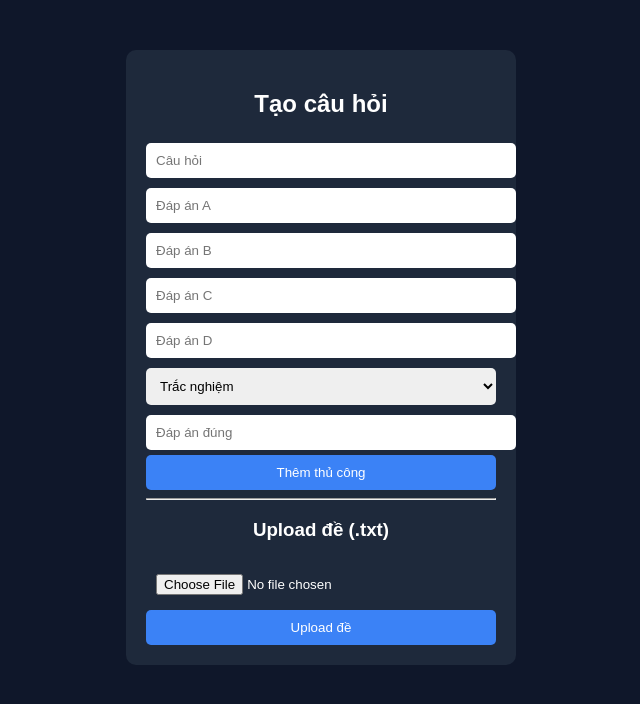
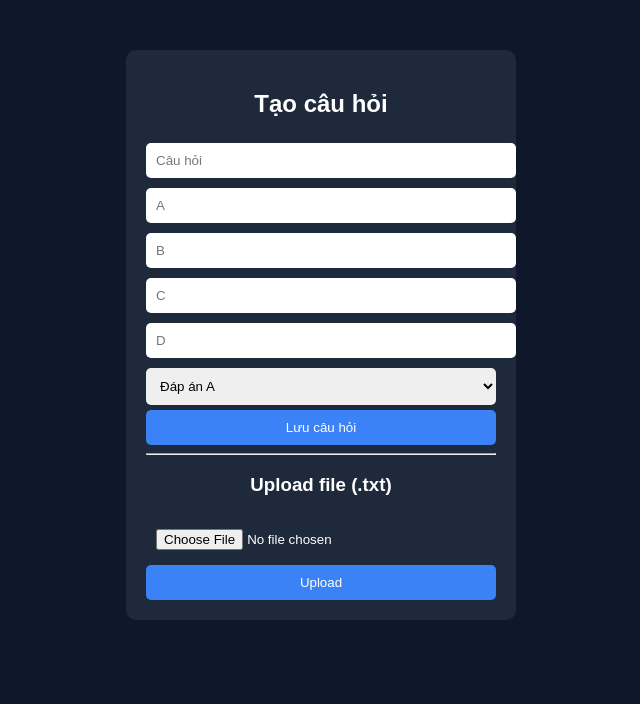
Before and after one commit to zandat11042009-alt/thi-online, a website: page public/create.html in a window 1280 px wide. Shown: the whole page, without its empty margins (319-959 px from the left). Drawn offline with Linux system fonts and the light colour scheme.

Commit message:
Update create.html

```diff
--- a/public/create.html
+++ b/public/create.html
@@ -5,41 +5,16 @@
 <title>Tạo đề</title>
 
 <style>
-body {
-  background: #0f172a;
-  color: white;
-  font-family: Arial;
-  text-align: center;
+body { background:#0f172a; color:white; font-family:Arial; text-align:center; }
+.box { background:#1e293b; padding:20px; margin:50px auto; width:350px; border-radius:10px; }
+input, select {
+  width:100%; padding:10px; margin:5px 0;
+  border:none; border-radius:5px;
 }
-
-.box {
-  background: #1e293b;
-  padding: 20px;
-  width: 350px;
-  margin: 50px auto;
-  border-radius: 10px;
-}
-
-input, select {
-  width: 100%;
-  padding: 10px;
-  margin: 5px 0;
-  border: none;
-  border-radius: 5px;
-}
-
 button {
-  width: 100%;
-  padding: 10px;
-  background: #3b82f6;
-  color: white;
-  border: none;
-  border-radius: 5px;
-  cursor: pointer;
-}
-
-button:hover {
-  background: #2563eb;
+  width:100%; padding:10px;
+  background:#3b82f6; color:white;
+  border:none; border-radius:5px;
 }
 </style>
 </head>
@@ -47,130 +22,94 @@ button:hover {
 <body>
 
 <div class="box">
-  <h2>Tạo câu hỏi</h2>
+<h2>Tạo câu hỏi</h2>
 
-  <input id="question" placeholder="Câu hỏi">
+<input id="q" placeholder="Câu hỏi">
+<input id="a" placeholder="A">
+<input id="b" placeholder="B">
+<input id="c" placeholder="C">
+<input id="d" placeholder="D">
 
-  <input id="a" placeholder="Đáp án A">
-  <input id="b" placeholder="Đáp án B">
-  <input id="c" placeholder="Đáp án C">
-  <input id="d" placeholder="Đáp án D">
+<select id="correct">
+  <option value="A">Đáp án A</option>
+  <option value="B">Đáp án B</option>
+  <option value="C">Đáp án C</option>
+  <option value="D">Đáp án D</option>
+</select>
 
-  <select id="type">
-    <option value="single">Trắc nghiệm</option>
-    <option value="truefalse">Đúng / Sai</option>
-    <option value="short">Trả lời ngắn</option>
-  </select>
+<button onclick="save()">Lưu câu hỏi</button>
 
-  <input id="correct" placeholder="Đáp án đúng">
+<hr>
 
-  <button onclick="add()">Thêm thủ công</button>
+<h3>Upload file (.txt)</h3>
+<input type="file" id="file">
+<button onclick="upload()">Upload</button>
 
-  <hr>
-
-  <h3>Upload đề (.txt)</h3>
-  <input type="file" id="file">
-  <button onclick="upload()">Upload đề</button>
 </div>
 
 <script>
-// thêm thủ công
-function add() {
+// lưu thủ công
+async function save() {
   const data = {
-    question: document.getElementById("question").value,
-    a: document.getElementById("a").value,
-    b: document.getElementById("b").value,
-    c: document.getElementById("c").value,
-    d: document.getElementById("d").value,
-    type: document.getElementById("type").value,
-    correct: document.getElementById("correct").value
+    question: q.value,
+    A: a.value,
+    B: b.value,
+    C: c.value,
+    D: d.value,
+    correct: correct.value
   };
 
-  fetch("/api/questions", {
-    method: "POST",
-    headers: { "Content-Type": "application/json" },
+  await fetch("/api/questions", {
+    method:"POST",
+    headers:{"Content-Type":"application/json"},
     body: JSON.stringify(data)
-  })
-  .then(res => res.json())
-  .then(() => alert("Đã thêm!"));
+  });
+
+  alert("Đã lưu!");
 }
 
 // upload file txt
 function upload() {
   const file = document.getElementById("file").files[0];
-  if (!file) return alert("Chọn file trước!");
+  if(!file) return alert("Chọn file");
 
   const reader = new FileReader();
 
-  reader.onload = function(e) {
-    parseText(e.target.result);
+  reader.onload = async function(e) {
+    const text = e.target.result;
+
+    const blocks = text.split("\n\n");
+
+    for (let block of blocks) {
+      const lines = block.split("\n");
+
+      if(lines.length < 5) continue;
+
+      let obj = {
+        question: lines[0],
+        A: lines[1],
+        B: lines[2],
+        C: lines[3],
+        D: lines[4],
+        correct: ""
+      };
+
+      if (lines[1].includes("*")) obj.correct = "A";
+      if (lines[2].includes("*")) obj.correct = "B";
+      if (lines[3].includes("*")) obj.correct = "C";
+      if (lines[4].includes("*")) obj.correct = "D";
+
+      await fetch("/api/questions", {
+        method:"POST",
+        headers:{"Content-Type":"application/json"},
+        body: JSON.stringify(obj)
+      });
+    }
+
+    alert("Upload xong!");
   };
 
   reader.readAsText(file);
-}
-
-// đọc file txt
-function parseText(text) {
-  let lines = text.split("\n");
-  let questions = [];
-  let current = null;
-
-  lines.forEach(line => {
-    line = line.trim();
-    if (!line) return;
-
-    // câu hỏi
-    if (!line.startsWith("A.") &&
-        !line.startsWith("B.") &&
-        !line.startsWith("C.") &&
-        !line.startsWith("D.") &&
-        !line.startsWith("_")) {
-
-      current = {
-        question: line,
-        a: "", b: "", c: "", d: "",
-        correct: "",
-        type: "single"
-      };
-
-      questions.push(current);
-    }
-
-    // đáp án
-    if (line.startsWith("A.")) current.a = clean(line, "a", current);
-    if (line.startsWith("B.")) current.b = clean(line, "b", current);
-    if (line.startsWith("C.")) current.c = clean(line, "c", current);
-    if (line.startsWith("D.")) current.d = clean(line, "d", current);
-
-    // tự luận / đúng sai
-    if (line.startsWith("_")) {
-      current.type = "short";
-      current.correct = line.replace(/_/g, "");
-    }
-  });
-
-  // gửi lên server
-  questions.forEach(q => {
-    fetch("/api/questions", {
-      method: "POST",
-      headers: {"Content-Type":"application/json"},
-      body: JSON.stringify(q)
-    });
-  });
-
-  alert("Upload xong!");
-}
-
-// xử lý đáp án đúng
-function clean(line, key, obj) {
-  let text = line.substring(2).trim();
-
-  if (text.includes("_")) {
-    obj.correct = key;
-    text = text.replace(/_/g, "");
-  }
-
-  return text;
 }
 </script>
 
```
